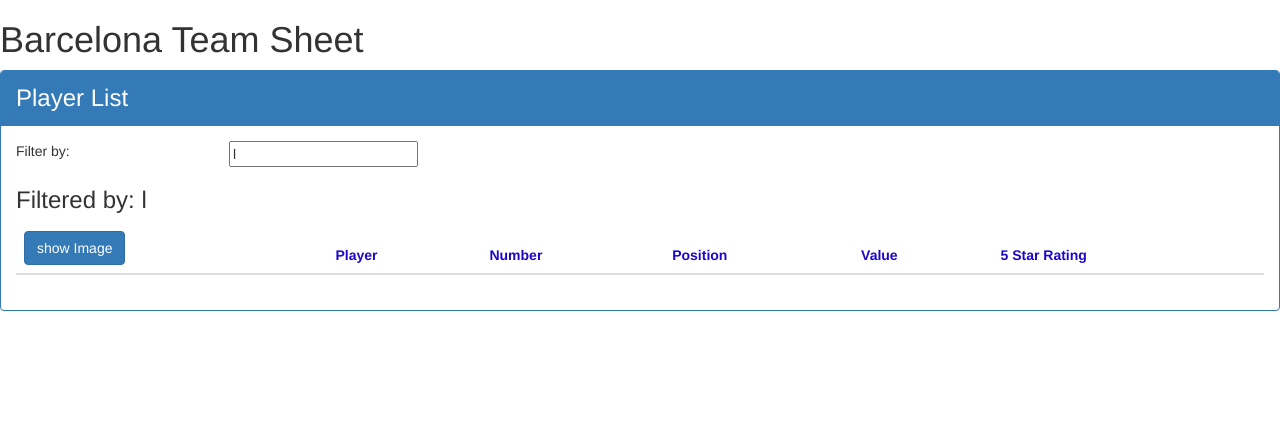
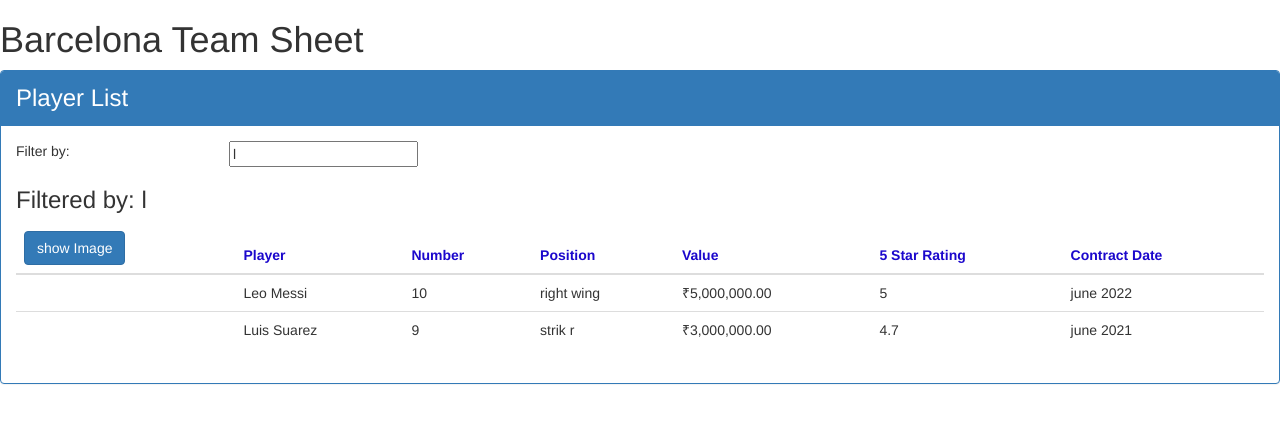
Before and after one commit to Karthik781/BasicAppWithAngular, an Angular app in the folder APM-Start/: page / in a window 1280 px wide. Shown: the top 422 px of the page. Built offline with nearby package versions, Linux system fonts and the light colour scheme.

Commit message:
Add filter and fix issues in interface

```diff
--- a/APM-Start/src/app/players/player-list.component.html
+++ b/APM-Start/src/app/players/player-list.component.html
@@ -32,10 +32,11 @@
                     <th>Position</th>
                     <th>Value</th>
                     <th>5 Star Rating</th>
+                    <th>Contract Date</th>
                 </tr>
             </thead>
             <tbody>
-                <tr *ngFor='let player of filteredplayers'>
+                <tr *ngFor='let player of filteredPlayers'>
                     <td>
                         <img *ngIf='showImage'
                         [src]='player.imageUrl'
@@ -48,6 +49,7 @@
                     <td>{{ player.playerPos | lowercase | convertToSpaces: 'e'}}</td>
                     <td>{{ player.playerVal | currency:'INR':true:'1.2-2' }}</td>
                     <td>{{ player.playerRating }}</td>
+                    <td>{{ player.contractDate }}</td>
 
                 </tr>
 
--- a/APM-Start/src/app/players/player-list.component.ts
+++ b/APM-Start/src/app/players/player-list.component.ts
@@ -13,6 +13,9 @@
     imageMargin: number=2;
     showImage: boolean=false;
 
+    filteredPlayers: IPlayer[];
+
+
     _listFilter:string;
     get listFilter():string{
         return  this._listFilter;
@@ -21,7 +24,6 @@
         this._listFilter = value;
         this.filteredPlayers=this.listFilter ? this.performFilter(this.listFilter): this.players;
     }
-    filteredPlayers: IPlayer[];
     players: IPlayer[] = [
         {
             "playerName": "Leo Messi",
@@ -30,7 +32,7 @@
             "playerVal":5000000,
             "playerRating":5,
             "contractDate":"june 2022",
-           //"imageUrl":"https://png.pngtree.com/element_origin_min_pic/16/10/17/195804bbfb5a069.jpg"
+           // "imageUrl": "https://png.pngtree.com/element_origin_min_pic/16/10/17/195804bbfb5a069.jpg"
 
         },
         {
@@ -40,7 +42,7 @@
             "playerVal":3000000,
             "playerRating":4.7,
             "contractDate":"june 2021",
-          // "imageUrl": "https://jjnihb.jpg "
+          //  "imageUrl":"https://png.pngtree.com/element_origin_min_pic/16/11/12/378ee6327e18ea1c8d066efcf9301522.jpg "
         }
 
 
@@ -51,9 +53,9 @@
             this.listFilter='l';
     }
     performFilter(filterBy: string): IPlayer[]{
-     filterBy = filterBy;
-        return this.players.filter((player:any)=>
-            player.playerName.indexOf(filterBy)!==-1);
+     filterBy = filterBy.toLocaleLowerCase();
+        return this.players.filter((player:IPlayer)=>
+            player.playerName.toLocaleLowerCase().indexOf(filterBy)!==-1);
     }
 
     toggleImage():void {
--- a/APM-Start/src/app/players/player.ts
+++ b/APM-Start/src/app/players/player.ts
@@ -1,11 +1,10 @@
 export interface IPlayer {
-  playerName: string;
+    playerName: string;
     playerNo: number;
     playerPos: string;
     playerVal: number;
-
     playerRating: number;
     contractDate: string;
- //  imageUrl: string;
+   // imageUrl: string;
 
 }
```
